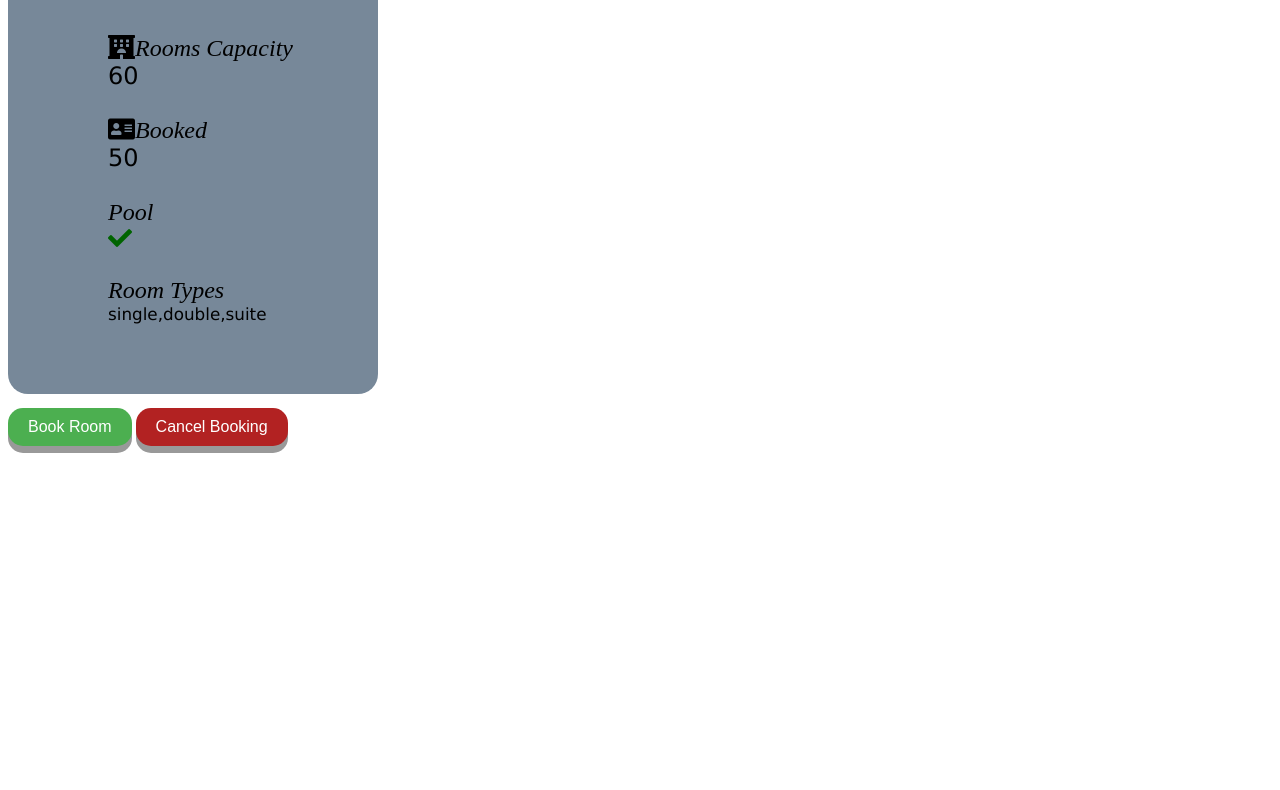
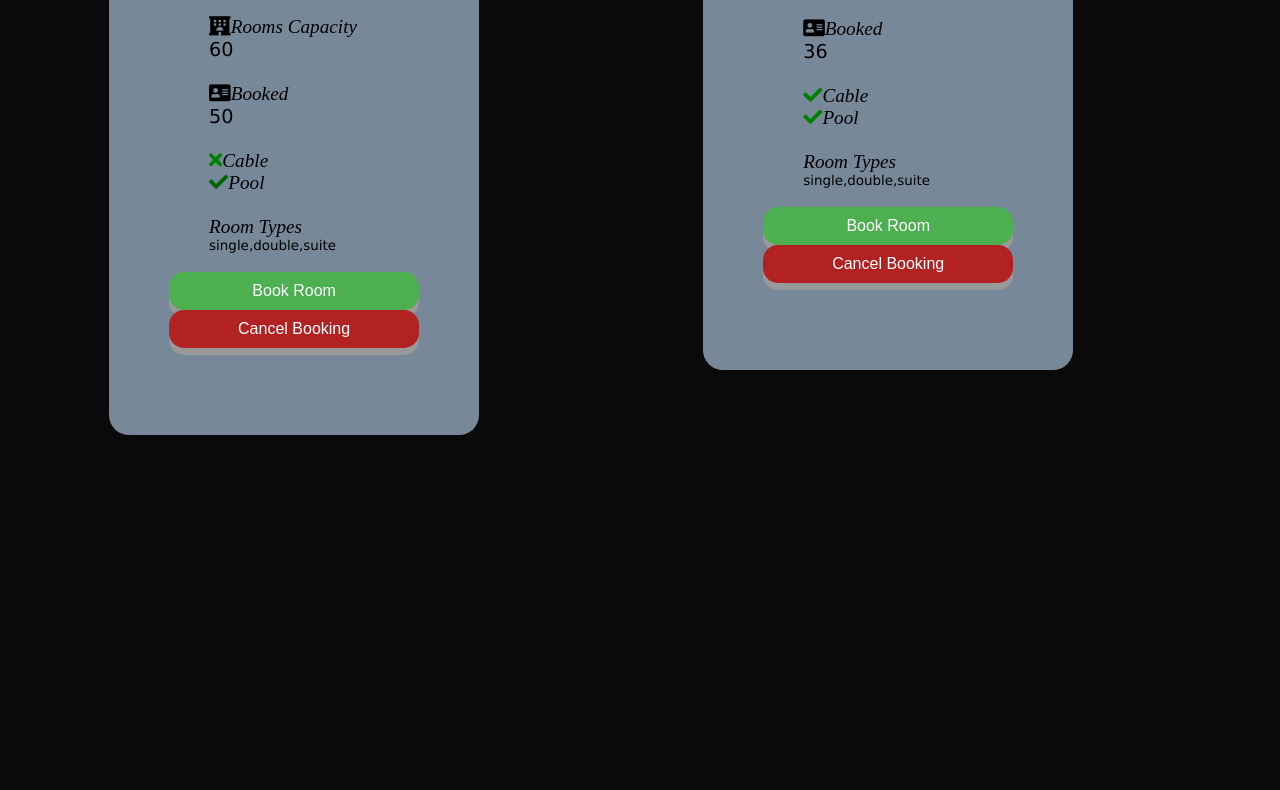
Before and after one commit to Thomas161/Holiday.io, a website: page public/index.html in a window 1280 px wide. Shown: the part 166-956 px from the top of the page. Before the commit the page ends 800 px from the top, so only its background shows below. Drawn offline with Linux system fonts and the light colour scheme.

Commit message:
functional app

```diff
--- a/public/index.html
+++ b/public/index.html
@@ -15,7 +15,7 @@
   <body>
     <div class="container">
       <div class="column">
-        <h1 id="hotel"></h1>
+        <h1 id="hotel" style="color: rgb(248, 244, 25)"></h1>
 
         <ul>
           <label> <i class="fas fa-hotel"></i>Rooms Capacity</label>
@@ -25,21 +25,52 @@
           <label><i class="fas fa-address-card"></i>Booked</label>
           <li id="booked"></li>
           <br />
-          <label>Pool</label>
+          <label> <i class="fas fa-times" style="color: green"></i>Cable</label>
           <br />
-          <i class="fas fa-check" style="color: darkgreen"></i>
+          <label
+            ><i class="fas fa-check" style="color: darkgreen"></i>Pool</label
+          >
           <br />
           <br />
           <label>Room Types</label>
           <li id="roomTypes" style="font-size: 0.70em"></li>
         </ul>
+
+        <button onclick="bookRoom()">Book Room</button>
+        <button onclick="cancelRoom()" style="background-color: firebrick">
+          Cancel Booking
+        </button>
       </div>
-      <button onclick="bookRoom()">Book Room</button>
-      <button onclick="cancelRoom()" style="background-color: firebrick">
-        Cancel Booking
-      </button>
     </div>
+    <div class="container2">
+      <div class="column2">
+        <h1 id="hotel2" style="color: rgb(248, 244, 25)"></h1>
 
+        <ul>
+          <label> <i class="fas fa-hotel"></i>Rooms Capacity</label>
+
+          <li id="capacity2"></li>
+          <br />
+          <label><i class="fas fa-address-card"></i>Booked</label>
+          <li id="booked2"></li>
+          <br />
+          <label> <i class="fas fa-check" style="color: green"></i>Cable</label>
+          <br />
+          <label> <i class="fas fa-check" style="color: green"></i>Pool</label>
+          <br />
+          <i class="fas fa-remove" style="color: red"></i>
+          <br />
+          <br />
+          <label>Room Types</label>
+          <li id="roomTypes2" style="font-size: 0.70em"></li>
+        </ul>
+
+        <button onclick="bookRoom2()">Book Room</button>
+        <button onclick="cancelRoom2()" style="background-color: firebrick">
+          Cancel Booking
+        </button>
+      </div>
+    </div>
     <script type="text/javascript" src="main.js"></script>
   </body>
 </html>
--- a/public/main.js
+++ b/public/main.js
@@ -32,7 +32,46 @@
   can.textContent = --h1.booked;
   if (h1.booked <= 0) {
     document.getElementById("booked").style.color = "red";
-  } else if (h1.booked > 0) {
-    document.getElementById("Booked").style.color = "green";
+    alert("WE COMPLETELY OPEN");
+    window.location.reload();
   }
 }
+
+let h2 = {
+  name: "The Villa",
+  capacity: 40,
+  booked: 36,
+  roomTypes: ["single", "double", "suite"]
+};
+
+let hbo = document.getElementById("hotel2");
+hbo.textContent = h2.name;
+
+let r2 = document.getElementById("capacity2");
+r2.textContent = h2.capacity;
+
+let b2 = document.getElementById("booked2");
+b2.textContent = h2.booked;
+
+let rT2 = document.getElementById("roomTypes2");
+rT2.textContent = h2.roomTypes;
+
+function bookRoom2() {
+  let update = document.getElementById("booked2");
+  update.textContent = ++h2.booked;
+  if (h2.booked >= h2.capacity) {
+    alert("MAX OCCUPANCY REACHED");
+    window.setTimeout(function() {
+      window.location.reload();
+    }, 3000);
+  }
+}
+function cancelRoom2() {
+  let can = document.getElementById("booked2");
+  can.textContent = --h2.booked;
+  if (h2.booked <= 0) {
+    document.getElementById("booked2").style.color = "red";
+    alert("WE COMPLETELY OPEN");
+    window.location.reload();
+  }
+}
--- a/public/style.css
+++ b/public/style.css
@@ -1,6 +1,6 @@
 ul {
   list-style: none;
-  font-size: 1.5em;
+  font-size: 1.2em;
 }
 li {
   font-family: Verdana, Geneva, Tahoma, sans-serif;
@@ -9,14 +9,27 @@
   font-style: italic;
 }
 h1 {
-  color: rgb(248, 244, 25);
-  margin: 40px;
+  margin: 5%;
 }
+body {
+  background-color: rgba(0, 0, 0, 0.959);
+}
+
 .container {
   border-radius: 20px;
   background-color: #778899;
   width: 370px;
   height: 500px;
+  margin: 8%;
+}
+.container2 {
+  border-radius: 20px;
+  background-color: #778899;
+  width: 370px;
+  height: 500px;
+  position: relative;
+  left: 55%;
+  bottom: 85%;
 }
 .column {
   display: flex;
@@ -24,7 +37,16 @@
   top: 20%;
   flex-direction: column;
   flex-basis: 100%;
-  /* flex: 1; */
+  flex: 1;
+}
+
+.column2 {
+  display: flex;
+  margin: 60px;
+  top: 20%;
+  flex-direction: column;
+  flex-basis: 100%;
+  flex: 1;
 }
 button {
   display: inline-block;
```
